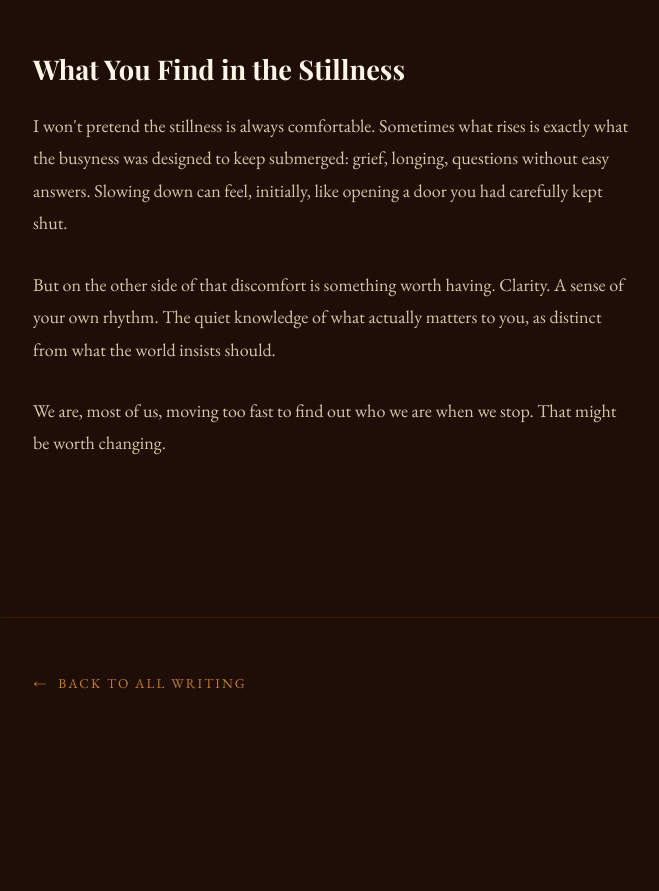
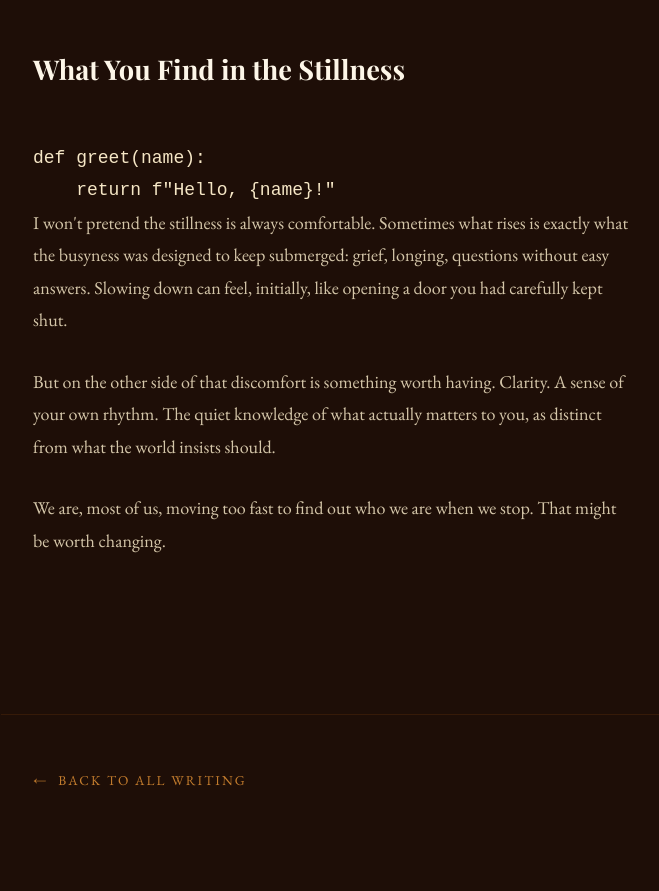
Before and after one commit to Shoresh92/MyWebpage, a plain HTML site: page on-the-art-of-slowing-down.html in a window 1280 px wide. Shown: the part 1487-2378 px from the top of the page, without its empty margins (309-968 px from the left). Before the commit the page ends 2281 px from the top, so only its background shows below. Drawn offline with nearby package versions, Linux system fonts and the light colour scheme; a web font is replaced by a local one.

Commit message:
adding code

```diff
--- a/on-the-art-of-slowing-down.html
+++ b/on-the-art-of-slowing-down.html
@@ -222,6 +222,12 @@
 
     <h2>What You Find in the Stillness</h2>
 
+    <pre><code class="language-python">
+def greet(name):
+    return f"Hello, {name}!"
+</code></pre>
+
+
     <p>I won't pretend the stillness is always comfortable. Sometimes what rises is exactly what the busyness was designed to keep submerged: grief, longing, questions without easy answers. Slowing down can feel, initially, like opening a door you had carefully kept shut.</p>
 
     <p>But on the other side of that discomfort is something worth having. Clarity. A sense of your own rhythm. The quiet knowledge of what actually matters to you, as distinct from what the world insists should.</p>
```
